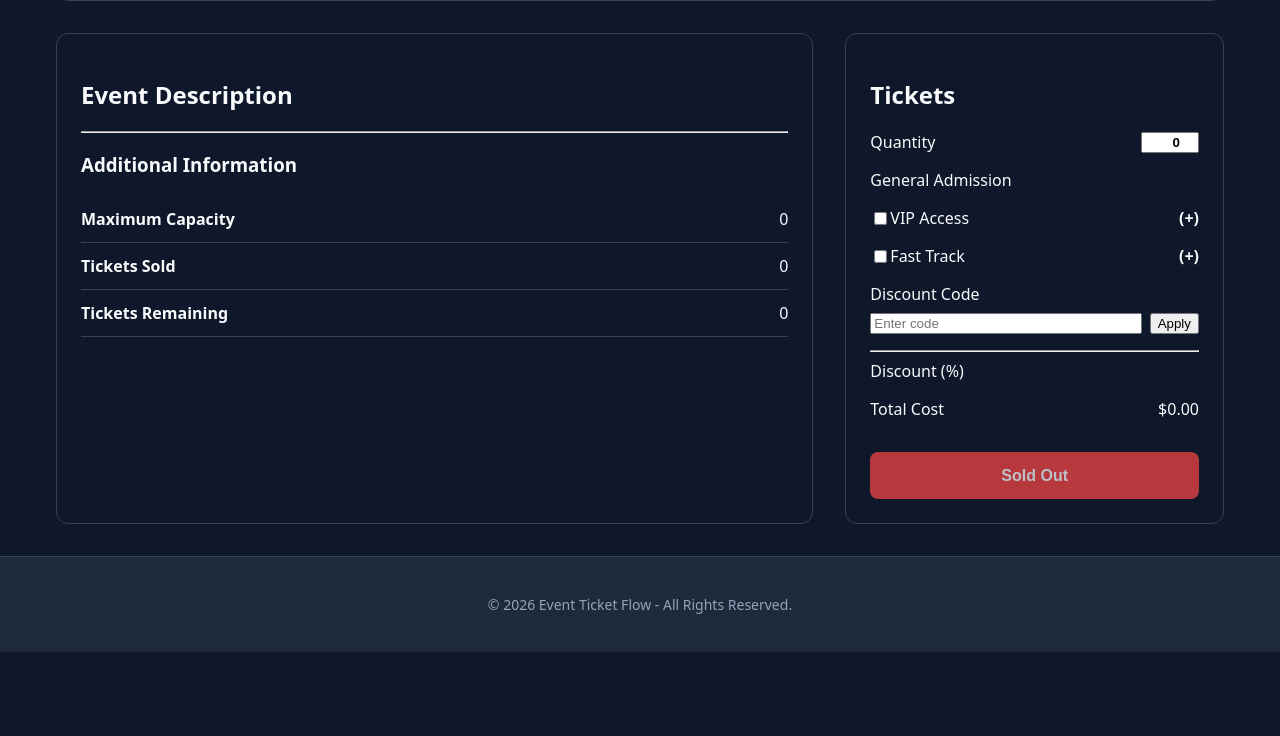
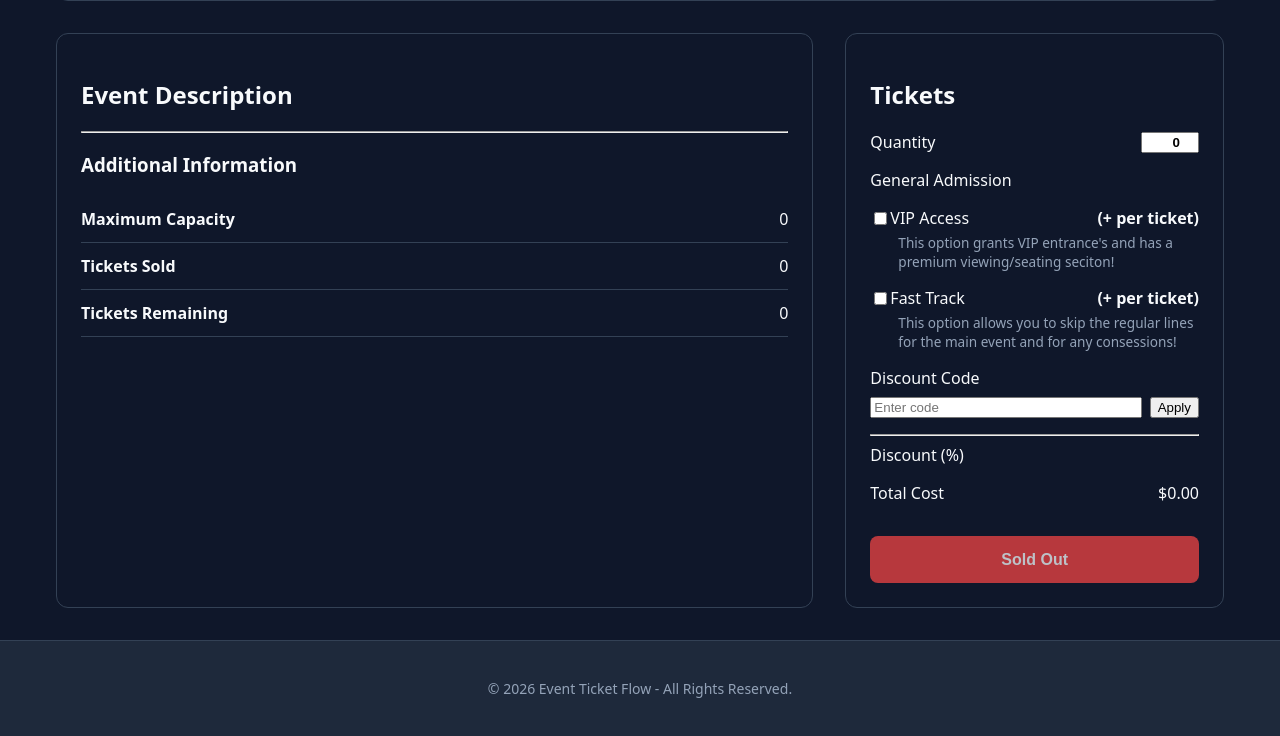
Before and after one commit to it-sd-capstone/2026-fall-team4, an ASP.NET Core app: template EventTicketFlow/Views/Event/Details.cshtml in a window 1280 px wide. Shown: the part 590-1326 px from the top of the page. Before the commit the page ends 1242 px from the top, so only its background shows below. Run offline with ASP.NET Core 8, Linux system fonts and the light colour scheme; the template is opened without the code that fills it, so the values that code supplies are empty; style sheets or scripts are compiled from the project's sources; some libraries are stand-ins or nearby versions.

Commit message:
Added VIP and FastTrack explanations

```diff
--- a/EventTicketFlow/Views/Event/Details.cshtml
+++ b/EventTicketFlow/Views/Event/Details.cshtml
@@ -99,17 +99,29 @@
                 <p class="ticket-price">@ticketType?.GeneralPrice.ToString("C")</p>
             </div>
 
+            <div class="ticket-addon">
             <div class="ticket-option">
-                <input type="checkbox"id="vipCheckbox" name="IsVip" value="true" />
+                <input type="checkbox"id="vipCheckbox" name="IsVip" value="true"
+                       aria-describedby="vipHelp"/>
 
                 <p class="ticket-option-title">VIP Access</p>
-                <p class="ticket-price">(+@ticketType?.VipPrice.ToString("C"))</p>
+                <p class="ticket-price">(+@ticketType?.VipPrice.ToString("C") per ticket)</p>
+            </div>
+                <p id="vipHelp" class="ticket-option-help">
+                    This option grants VIP entrance's and has a premium viewing/seating seciton!
+                </p>
             </div>
 
+            <div class="ticket-addon">
             <div class="ticket-option">
-                <input type="checkbox" id="fastTrackCheckbox" name="IsFastTrack" value="true" />
+                <input type="checkbox" id="fastTrackCheckbox" name="IsFastTrack" value="true"
+                       aria-describedby="fastTrackHelp"/>
                 <p class ="ticket-option-title">Fast Track</p>
-                <p class="ticket-price">(+@ticketType?.FastTrackPrice.ToString("C"))</p>
+                <p class="ticket-price">(+@ticketType?.FastTrackPrice.ToString("C") per ticket)</p>
+            </div>
+                <p id="fastTrackHelp" class="ticket-option-help">
+                    This option allows you to skip the regular lines for the main event and for any consessions!
+                </p>
             </div>
 
             <div class="discount-option">
--- a/EventTicketFlow/wwwroot/css/event-details.css
+++ b/EventTicketFlow/wwwroot/css/event-details.css
@@ -178,3 +178,23 @@
 .discount-error {
     color: var(--danger-color);
 }
+
+.ticket-addon {
+    margin-bottom: 1rem;
+}
+
+    .ticket-addon .ticket-option {
+        margin-bottom: 0.25rem;
+    }
+
+.ticket-option-help {
+    color: var(--text-muted);
+    font-size: 0.85rem;
+    line-height: 1.4;
+    margin: 0;
+    padding-left: 1.75rem;
+}
+
+label.ticket-option-title {
+    cursor: pointer;
+}
```
